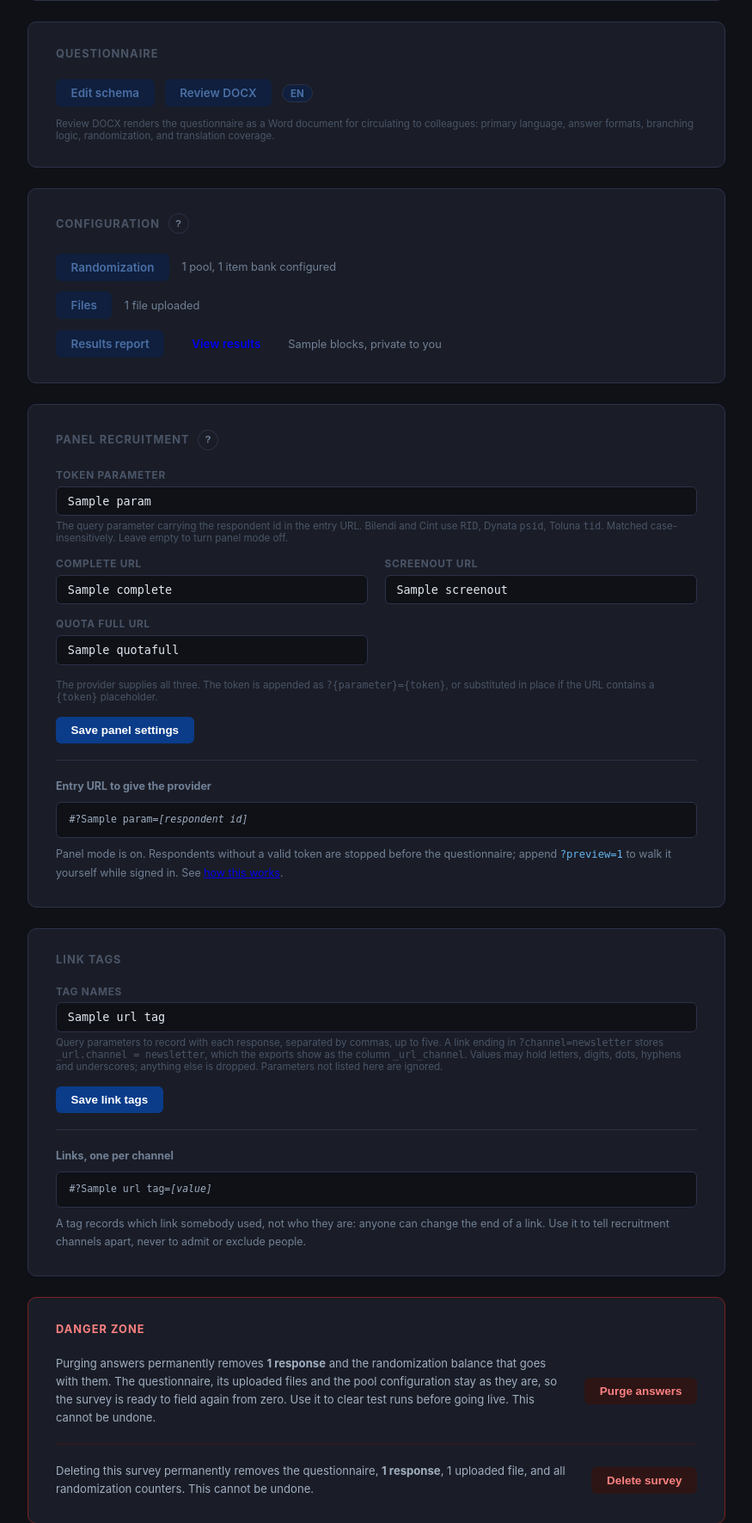
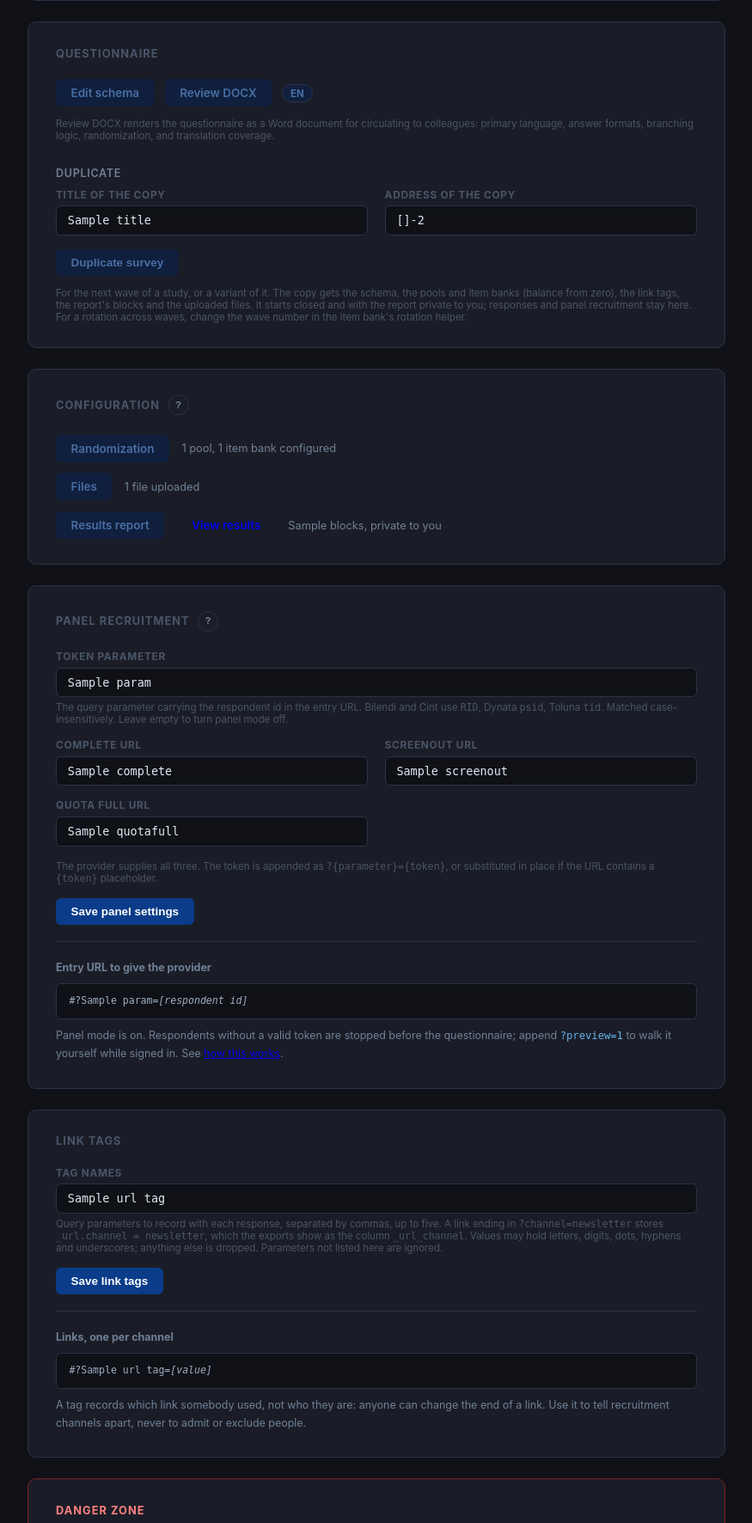
Before and after one commit to that-ugly-cat/survey, a FastAPI app: template templates/manage.html in a window 1280 px wide. Shown: the part 822-2594 px from the top of the page at 86% size, without its empty margins (202-1077 px from the left). Run offline with FastAPI, Linux system fonts and the light colour scheme; the template is opened without the code that fills it: most values are stand-ins (such as "Sample title", 1, 10 or a date in 2020); parts of the project's set-up code (start-up, migrations or seed data) failed here and were passed over; some libraries are stand-ins or nearby versions.

Commit message:
Fix what the documentation review found, and add Duplicate survey
- Purge empties the item banks' draws too: pilot draws kept steering a
  bank after fielding started.
- A respondent's results page sends its token on every poll and on the
  exploration: after 30 s it fell back to the public view, or to a 404
  on a respondent-only report.
- The MCP validates schemas and pools with the survey's banks in view;
  a pool can no longer take a bank's page, in the web form or set_pool.
- A bank saved over collected responses needs its name typed back, now
  checked by the server for both the editor and the JSON form, and logged.
- The report editor offers questions inside panels.
- Numeric and date blocks are drawn with the chart they ask for.
- Duplicate survey on the manage page: schema, pools, banks, link tags,
  report blocks and files into a new closed survey, balance from zero,
  report private, responses and panel settings left behind.

Co-Authored-By: Claude Opus 5.5 <noreply@anthropic.com>

```diff
--- a/main.py
+++ b/main.py
@@ -1190,6 +1190,7 @@ async def manage_survey(slug: str, request: Request):
         "url_tags": _url_tag_names(row),
         "url_tags_error": request.query_params.get("tags_error", ""),
         "url_tags_saved": request.query_params.get("tags_saved") == "1",
+        "dup_error": DUPLICATE_ERRORS.get(request.query_params.get("dup_error", ""), ""),
         "user": user,
         "slug": slug,
         "title": row["title"],
@@ -1431,6 +1432,11 @@ def _results_context(request, db, survey, slug, viewer, mine=None, by=None,
         "updated_at": time.strftime("%H:%M"),
         "poll_url": (f"/admin/surveys/{slug}/results.json" if viewer == aggregate.OWNER
                      else f"/s/{slug}/results.json"),
+        # The respondent's page is theirs only while it carries their token: a
+        # poll without it comes back as the public view, or as nothing at all
+        # on a report that stops at respondents.
+        "view_token": ((request.query_params.get("r") or "").strip()
+                       if viewer == aggregate.RESPONDENT else ""),
     }
 
 
@@ -1620,19 +1626,18 @@ def _report_context(db, survey, slug: str, saved: bool = False) -> dict:
     schema = json.loads(survey["schema_json"])
     stored = report_model.normalise(survey["report_json"], schema)
     questions = []
-    for page in schema.get("pages", []):
-        for el in page.get("elements", []):
-            if el.get("type") == "html":
-                continue
-            shape = aggregate.shape_of(el)
-            questions.append({
-                "name": el.get("name"),
-                "title": review_export.loc_text(el.get("title")) or el.get("name"),
-                "type": el.get("type"),
-                "page": page.get("name"),
-                "shape": shape,
-                "charts": report_model.CHARTS.get(shape, ["table"]),
-            })
+    # Panels walked through, as the aggregation and all_questions walk them: a
+    # question inside a panel is a question the report can show.
+    for page_name, el in report_model._elements(schema):
+        shape = aggregate.shape_of(el)
+        questions.append({
+            "name": el.get("name"),
+            "title": review_export.loc_text(el.get("title")) or el.get("name"),
+            "type": el.get("type"),
+            "page": page_name,
+            "shape": shape,
+            "charts": report_model.CHARTS.get(shape, ["table"]),
+        })
     return {
         "title": survey["title"],
         "slug": slug,
@@ -1841,6 +1846,10 @@ async def purge_responses(slug: str, request: Request):
     ).fetchall():
         db.execute("DELETE FROM assignments WHERE pool_id = ?", (pool["id"],))
         db.execute("DELETE FROM assignment_counts WHERE pool_id = ?", (pool["id"],))
+    # Item banks keep their own ledger, and pilot draws left in it would keep
+    # steering the bank after fielding starts.
+    db.execute("DELETE FROM bank_draws WHERE bank_id IN "
+               "(SELECT id FROM item_banks WHERE survey_id = ?)", (row["id"],))
     db.commit()
     _invalidate_results(row["id"])
     db.close()
@@ -1862,6 +1871,84 @@ async def delete_survey(slug: str, request: Request):
         shutil.rmtree(os.path.join(UPLOADS_PATH, slug), ignore_errors=True)
     db.close()
     return RedirectResponse("/admin", status_code=302)
+
+
+SLUG_RE = re.compile(r"^[a-z0-9][a-z0-9-]{0,63}$")
+DUPLICATE_ERRORS = {
+    "bad_slug": "The new address takes lowercase letters, digits and hyphens.",
+    "slug_taken": "That address is already used by another survey.",
+    "no_title": "The copy needs a title.",
+}
+
+
+def duplicate_survey_rows(db, row, new_slug: str, new_title: str, owner_id: int) -> int:
+    """Copy a survey's instrument into a new, closed survey and return its id.
+
+    What defines the questionnaire travels: the schema, the pools and item banks
+    (configuration only, so the copy starts balanced from zero), the link tags,
+    the report's blocks, and the uploaded files, with the schema's references to
+    them pointed at the copy. What belongs to one fielding stays: responses,
+    counters and draws, panel recruitment (each field has its own provider
+    links), and the report's reach, which starts at the owner so a copy never
+    publishes anything by being made. This is the next wave of a study, or a
+    variant of it; the rotation helper then changes only the wave number.
+    """
+    old_slug = row["slug"]
+    schema_json = row["schema_json"].replace(f"/uploads/{old_slug}/", f"/uploads/{new_slug}/")
+    schema = json.loads(schema_json)
+    report = report_model.normalise(row["report_json"], schema)
+    report["audience"] = aggregate.OWNER
+    report["explore"] = False
+    cur = db.execute(
+        "INSERT INTO surveys (slug, title, schema_json, owner_id, active, url_tags, report_json) "
+        "VALUES (?,?,?,?,0,?,?)",
+        (new_slug, new_title, schema_json, owner_id, row["url_tags"], json.dumps(report)))
+    new_id = cur.lastrowid
+    for p in db.execute(
+            "SELECT pool_name, pool_order, pool_pages, show_count, condition_var, condition_map, "
+            "page_order FROM rand_pools WHERE survey_id = ? ORDER BY pool_order, id",
+            (row["id"],)).fetchall():
+        db.execute(
+            "INSERT INTO rand_pools (survey_id, pool_name, pool_order, pool_pages, show_count, "
+            "condition_var, condition_map, page_order) VALUES (?,?,?,?,?,?,?,?)",
+            (new_id, *tuple(p)))
+    for b in db.execute(
+            "SELECT bank_name, bank_order, config_json FROM item_banks WHERE survey_id = ? "
+            "ORDER BY bank_order, id", (row["id"],)).fetchall():
+        db.execute("INSERT INTO item_banks (survey_id, bank_name, bank_order, config_json) "
+                   "VALUES (?,?,?,?)", (new_id, *tuple(b)))
+    src = os.path.join(UPLOADS_PATH, old_slug)
+    if os.path.isdir(src):
+        shutil.copytree(src, os.path.join(UPLOADS_PATH, new_slug), dirs_exist_ok=True)
+    return new_id
+
+
+@app.post("/admin/surveys/{slug}/duplicate")
+async def duplicate_survey(slug: str, request: Request):
+    db = get_db()
+    user = auth.current_user(request, db)
+    if not user:
+        db.close()
+        return RedirectResponse("/login", status_code=302)
+    row = _owned_survey(db, slug, user)
+    if not row:
+        db.close()
+        return RedirectResponse("/admin", status_code=302)
+    form = await request.form()
+    new_slug = (form.get("new_slug") or "").strip().lower().replace(" ", "-")
+    new_title = (form.get("new_title") or "").strip()
+    error = ("no_title" if not new_title else "bad_slug" if not SLUG_RE.match(new_slug)
+             else "slug_taken" if db.execute("SELECT 1 FROM surveys WHERE slug = ?",
+                                             (new_slug,)).fetchone() else None)
+    if error:
+        db.close()
+        return RedirectResponse(f"/admin/surveys/{slug}?dup_error={error}#duplicate",
+                                status_code=302)
+    duplicate_survey_rows(db, row, new_slug, new_title, user["id"])
+    db.commit()
+    db.close()
+    log.info("survey %s duplicated as %s", slug, new_slug)
+    return RedirectResponse(f"/admin/surveys/{new_slug}", status_code=302)
 
 
 # --- admin randomization ---
@@ -2104,6 +2191,14 @@ async def save_pool(slug: str, pool_id: int, request: Request):
             f"{banks.POOL_COMBINATION_CAP:,} that blocks the server. To sample items from a "
             f"large set, use an item bank. Nothing was saved.")
 
+    held = _bank_held_pages(db, survey["id"])
+    clash = [p for p in pool_pages if p in held]
+    if clash:
+        return refuse(
+            "A page belongs to one bank or one pool, never both: "
+            + ", ".join(f"{p} (bank {held[p]})" for p in clash[:5])
+            + ". Nothing was saved.")
+
     # condition_map and page_order only apply when show_count = 1 with a
     # condition variable; outside that they are dropped, as they always were.
     condition_map = None
@@ -2183,6 +2278,12 @@ def _bank_rows(db, survey_id: int) -> list:
         (survey_id,)).fetchall()]
 
 
+def _bank_held_pages(db, survey_id: int) -> dict:
+    """{page: bank name} for every page an item bank of this survey holds."""
+    return {name: cfg.get("name") or "?" for _, cfg in _bank_rows(db, survey_id)
+            for name in banks.bank_pages(cfg)}
+
+
 def _bank_belongs(db, slug: str, bank_id: int, user):
     survey = _owned_survey(db, slug, user)
     if not survey:
@@ -2292,7 +2393,17 @@ async def save_bank(slug: str, bank_id: int, request: Request):
     errors, _warnings = bank_save_errors(db, survey, bank_id, cfg)
     if errors:
         return refuse("This bank cannot be saved: " + "; ".join(errors) + ". Nothing was saved.")
+    # Over collected responses a save restarts the balance from zero, so it is
+    # confirmed by typing the bank's name, and checked here rather than trusted
+    # to whichever button sent the form.
+    held = _response_count(db, survey["id"])
+    if held and (form.get("confirm_name") or "").strip() != cfg["name"]:
+        return refuse(f"The survey holds {held} response(s), and saving restarts this bank's "
+                      f"balance from zero: type the bank name to confirm. Nothing was saved.")
     store_bank(db, survey["id"], bank_id, cfg)
+    if held:
+        log.warning("bank %s of survey %s saved over %d response(s); draws reset",
+                    bank_id, slug, held)
     db.close()
     return RedirectResponse(f"/admin/surveys/{slug}/randomization", status_code=302)
 
--- a/results.py
+++ b/results.py
@@ -653,6 +653,13 @@ def _view_ranking(agg, el, block, locale, mine):
                      [str(x) for x in i["positions"]] for i in items])], None)
 
 
+def _chosen(block, shape: str) -> str:
+    """The chart the block asks for, if this shape offers it; else the shape's default."""
+    offered = report_model.CHARTS[shape]
+    chart = (block or {}).get("chart")
+    return chart if chart in offered else offered[0]
+
+
 def _view_numeric(agg, el, block, locale, mine):
     bins = agg.get("bins") or []
     labels = [f"{b['from']:g}" if b["from"] == b["to"] else f"{b['from']:g}–{b['to']:g}"
@@ -664,7 +671,7 @@ def _view_numeric(agg, el, block, locale, mine):
         note = f"{t['median']} {s['median']}, {t['range']} {s['min']}–{s['max']}"
         if s.get("mean") is not None:
             note = f"{t['mean']} {s['mean']}, " + note
-    return ([{"chart": "histogram", "labels": labels,
+    return ([{"chart": _chosen(block, "numeric"), "labels": labels,
               "series": [{"label": None, "data": [b["n"] for b in bins]}],
               "stacked": False, "percent": False, "suppressed": [], "mine": None}],
             [_table([t["th_value"], t["th_n"]],
@@ -674,7 +681,7 @@ def _view_numeric(agg, el, block, locale, mine):
 
 def _view_temporal(agg, el, block, locale, mine):
     cells = agg.get("cells") or []
-    return ([{"chart": "line", "labels": [str(c["value"]) for c in cells],
+    return ([{"chart": _chosen(block, "temporal"), "labels": [str(c["value"]) for c in cells],
               "series": [{"label": None, "data": [c["n"] for c in cells]}],
               "stacked": False, "percent": False, "suppressed": [], "mine": None}],
             [_table([strings(locale)["th_date"], strings(locale)["th_n"]],
--- a/templates/manage.html
+++ b/templates/manage.html
@@ -401,6 +401,28 @@
         </span>
       </div>
       <p class="hint mt">Review DOCX renders the questionnaire as a Word document for circulating to colleagues: primary language, answer formats, branching logic, randomization, and translation coverage.</p>
+
+      <h3 class="share-sub" id="duplicate">Duplicate</h3>
+      {% if dup_error %}<div class="notice notice-err">{{ dup_error }}</div>{% endif %}
+      <form method="post" action="/admin/surveys/{{ slug }}/duplicate">
+        <div class="grid2">
+          <div class="field">
+            <label for="new_title">Title of the copy</label>
+            <input id="new_title" name="new_title" value="{{ title }}" required autocomplete="off">
+          </div>
+          <div class="field">
+            <label for="new_slug">Address of the copy</label>
+            <input id="new_slug" name="new_slug" value="{{ slug }}-2" required autocomplete="off"
+                   pattern="[a-z0-9][a-z0-9\-]{0,63}">
+          </div>
+        </div>
+        <button class="btn btn-blue" type="submit">Duplicate survey</button>
+      </form>
+      <p class="hint mt">For the next wave of a study, or a variant of it. The copy gets the schema,
+        the pools and item banks (balance from zero), the link tags, the report's blocks and the
+        uploaded files. It starts closed and with the report private to you; responses and panel
+        recruitment stay here. For a rotation across waves, change the wave number in the item
+        bank's rotation helper.</p>
     </section>
 
     <section>
```
Also changed, not shown: DEPLOY.md (+1 -1 lines), docs/guide.md (+3 -3 lines), docs/item-banks-ui-spec.md (+2 -3 lines), docs/report.md (+2 -3 lines), mcp_app.py (+15 -4 lines), static/bank-editor.js (+5 -2 lines), templates/randomization.html (+13 -1 lines), templates/results.html (+5 -2 lines), test_review_fixes.py (added, +184 -0 lines), README.md.
